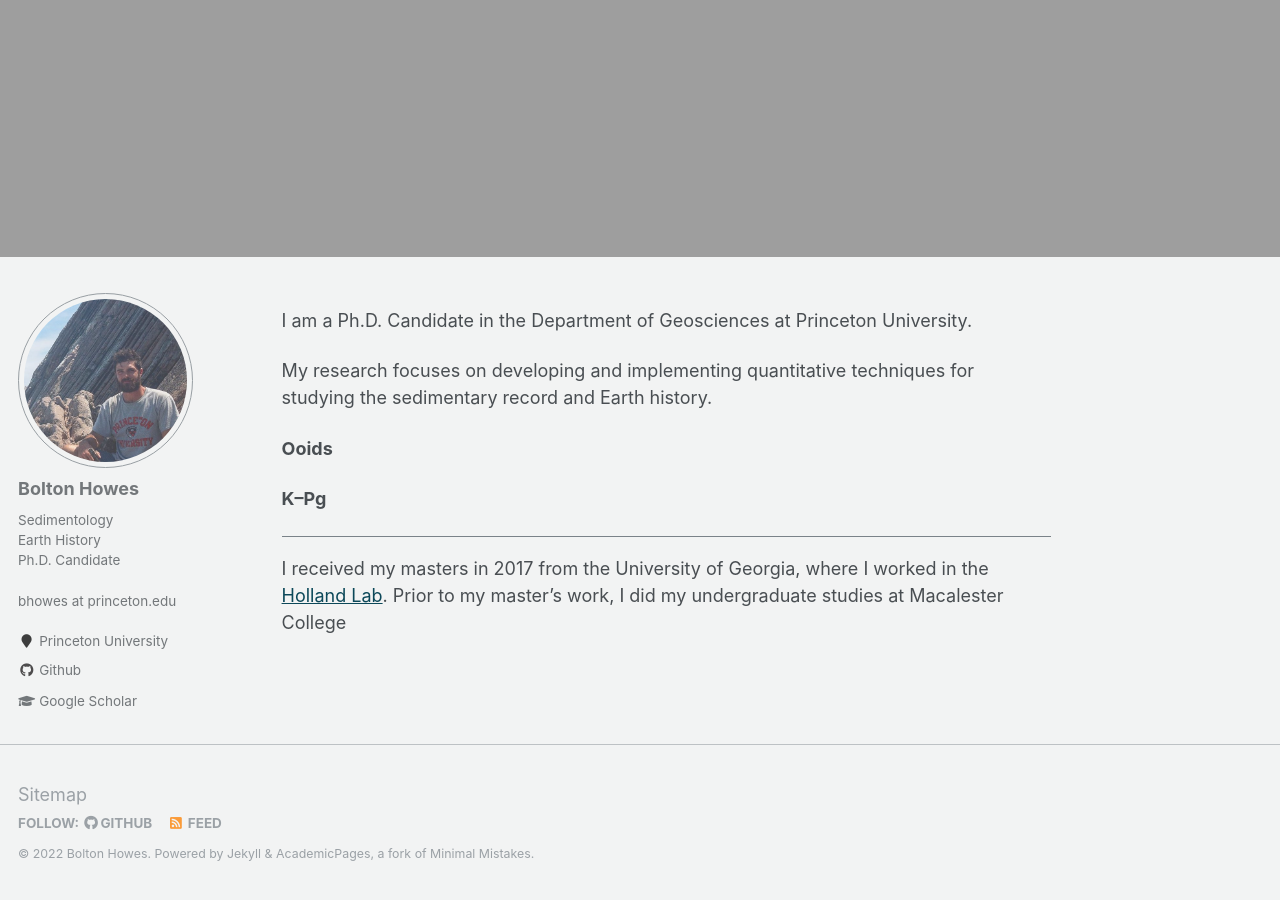
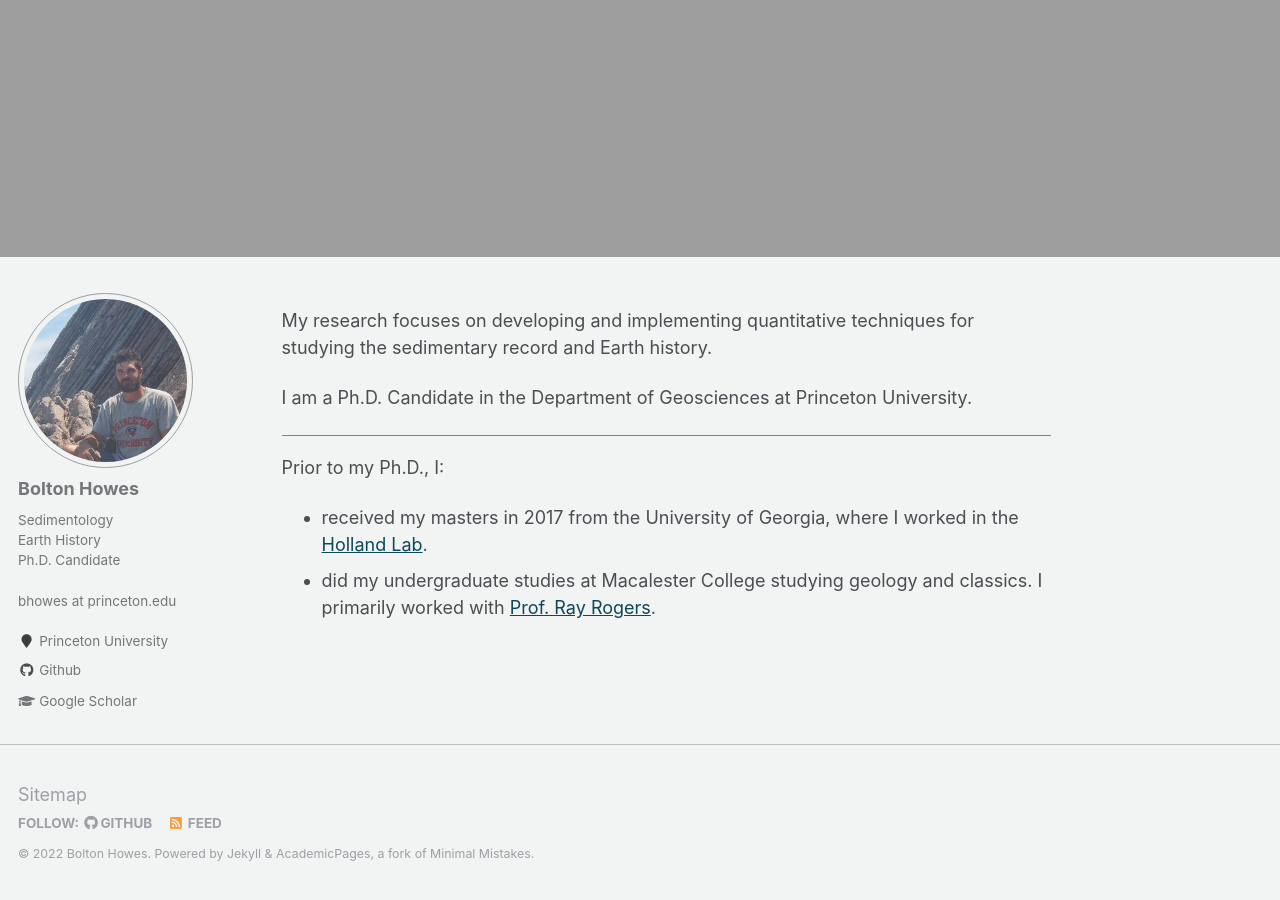
Before and after one commit to boltonhowes22/boltonhowes22.github.io, a Jekyll site: the page built from _pages/about.md, in a window 1280 px wide and 900 px high, scrolled down 785 px. Built offline with Jekyll 4.4.1, drawn with Linux system fonts in a browser that asks for light colours.

Commit message:
fixed the homepage

```diff
--- a/_pages/about.md
+++ b/_pages/about.md
@@ -9,13 +9,12 @@ redirect_from:
   - /about/
   - /about.html
 ---
-I am a Ph.D. Candidate in the Department of Geosciences at Princeton University.
 
 My research focuses on developing and implementing quantitative techniques for studying the sedimentary record and Earth history.
 
-**Ooids**
-
-**K--Pg**
+I am a Ph.D. Candidate in the Department of Geosciences at Princeton University.
 
 ---
-I received my masters in 2017 from the University of Georgia, where I worked in the [Holland Lab](http://strata.uga.edu/). Prior to my master's work, I did my undergraduate studies at Macalester College
+Prior to my Ph.D., I:
+ - received my masters in 2017 from the University of Georgia, where I worked in the [Holland Lab](http://strata.uga.edu/).
+ -  did my undergraduate studies at Macalester College studying geology and classics. I primarily worked with [Prof. Ray Rogers](https://rogerslab.weebly.com/).
```
